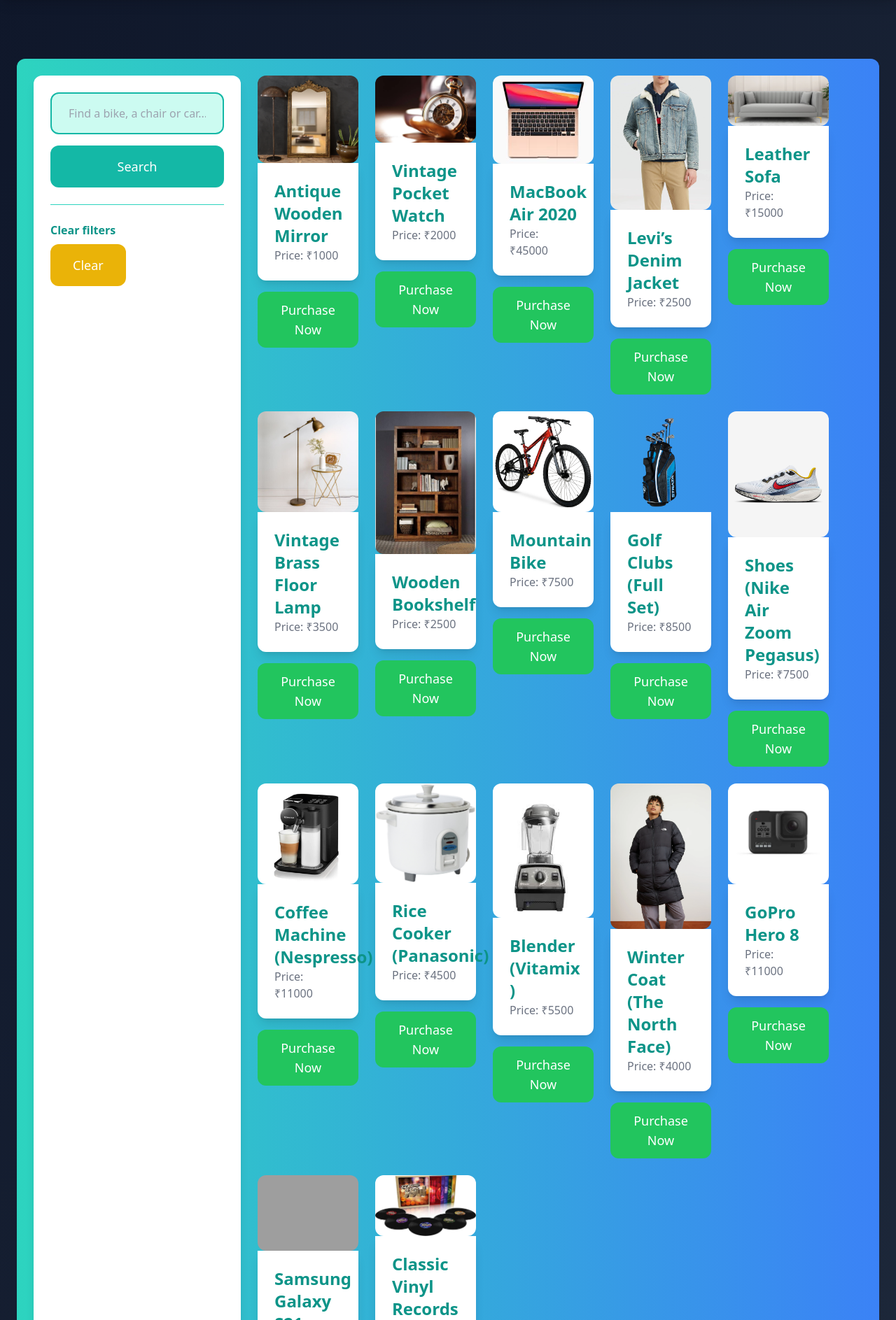
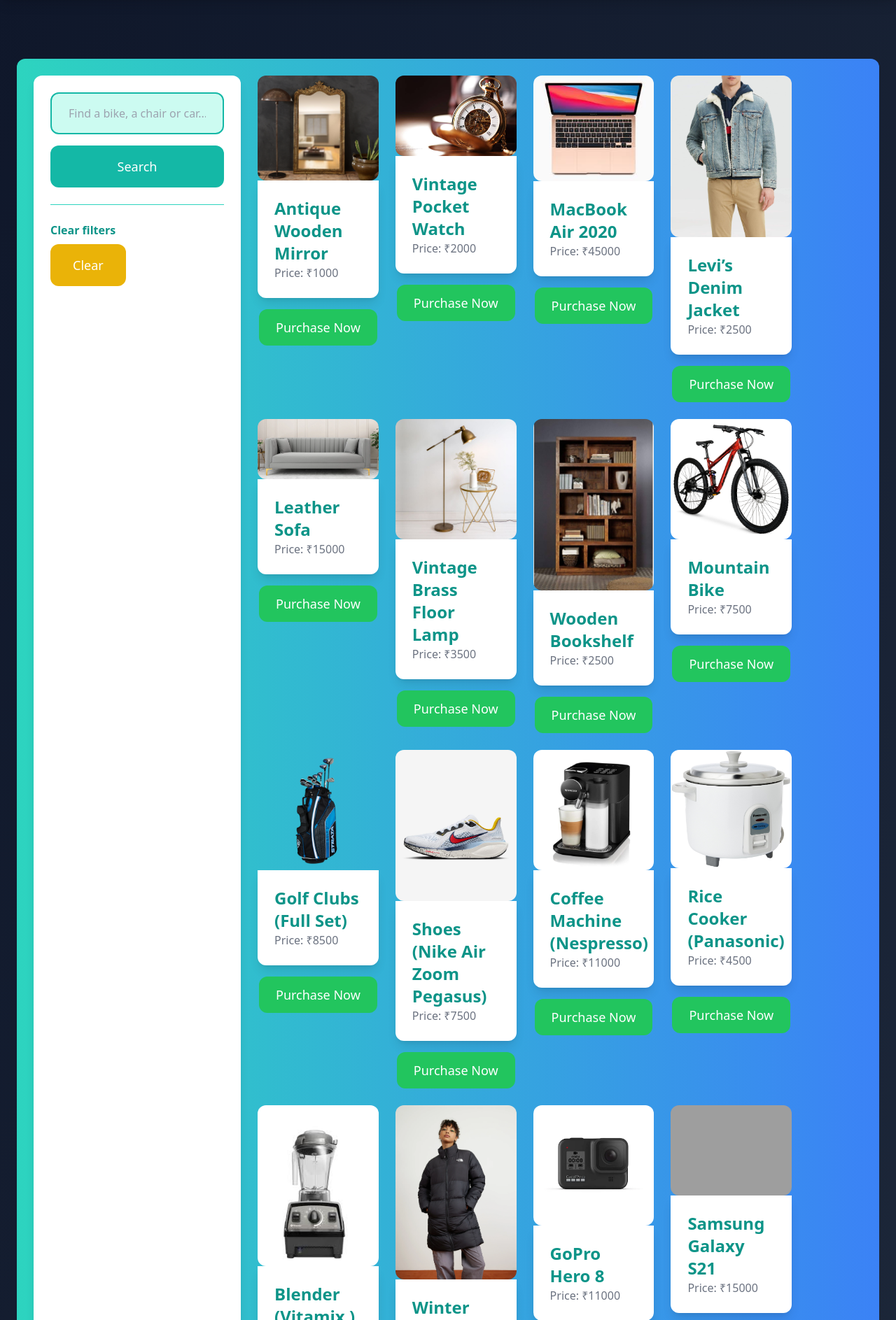
Before and after one commit to anushka00266/Thriftly, a Django app: page /items/ in a window 1280 px wide. Shown: the part 76-1963 px from the top of the page at 70% size. Run offline with Django 5.2, Linux system fonts and the light colour scheme; data comes from the database, SQL or seed files in the repository; some libraries are stand-ins or nearby versions; grey boxes are pictures that could not be loaded.

Commit message:
Update items.html

```diff
--- a/item/templates/item/items.html
+++ b/item/templates/item/items.html
@@ -4,9 +4,9 @@
 
 {% block content %}
     <div class="pb-6 bg-gradient-to-r from-teal-400 to-blue-500 p-6 rounded-xl">
-        <div class="flex">
+        <div class="flex flex-col lg:flex-row">
             <!-- Sidebar Section -->
-            <div class="w-1/4 p-6 bg-white rounded-xl shadow-lg mr-6">
+            <div class="w-full lg:w-1/4 p-6 bg-white rounded-xl shadow-lg lg:mr-6 mb-6 lg:mb-0">
                 <form method="get" action="{% url 'item:items' %}">
                     <input name="query" class="w-full py-4 px-6 bg-teal-100 text-teal-800 border-2 border-teal-500 rounded-xl focus:ring-teal-700 focus:outline-none" type="text" value="{{ query }}" placeholder="Find a bike, a chair or car...">
                     <button class="mt-4 py-4 px-8 text-lg bg-teal-500 hover:bg-teal-700 transition-all duration-300 rounded-xl text-white w-full">Search</button>
@@ -25,7 +25,7 @@
             <div class="flex-1">
                 <div class="flex flex-wrap gap-6 justify-start">
                     {% for item in items %}
-                        <div class="transition-all duration-300 transform hover:scale-105 w-1/3 sm:w-1/4 lg:w-1/6 xl:w-1/6">
+                        <div class="transition-all duration-300 transform hover:scale-105 w-full sm:w-1/2 md:w-1/3 lg:w-1/4 xl:w-1/5">
                             <a href="{% url 'item:detail' item.id %}">
                                 <div>
                                     <img src="{{ item.image.url }}" class="rounded-xl w-full object-cover transition-all duration-300 hover:scale-105">
```
